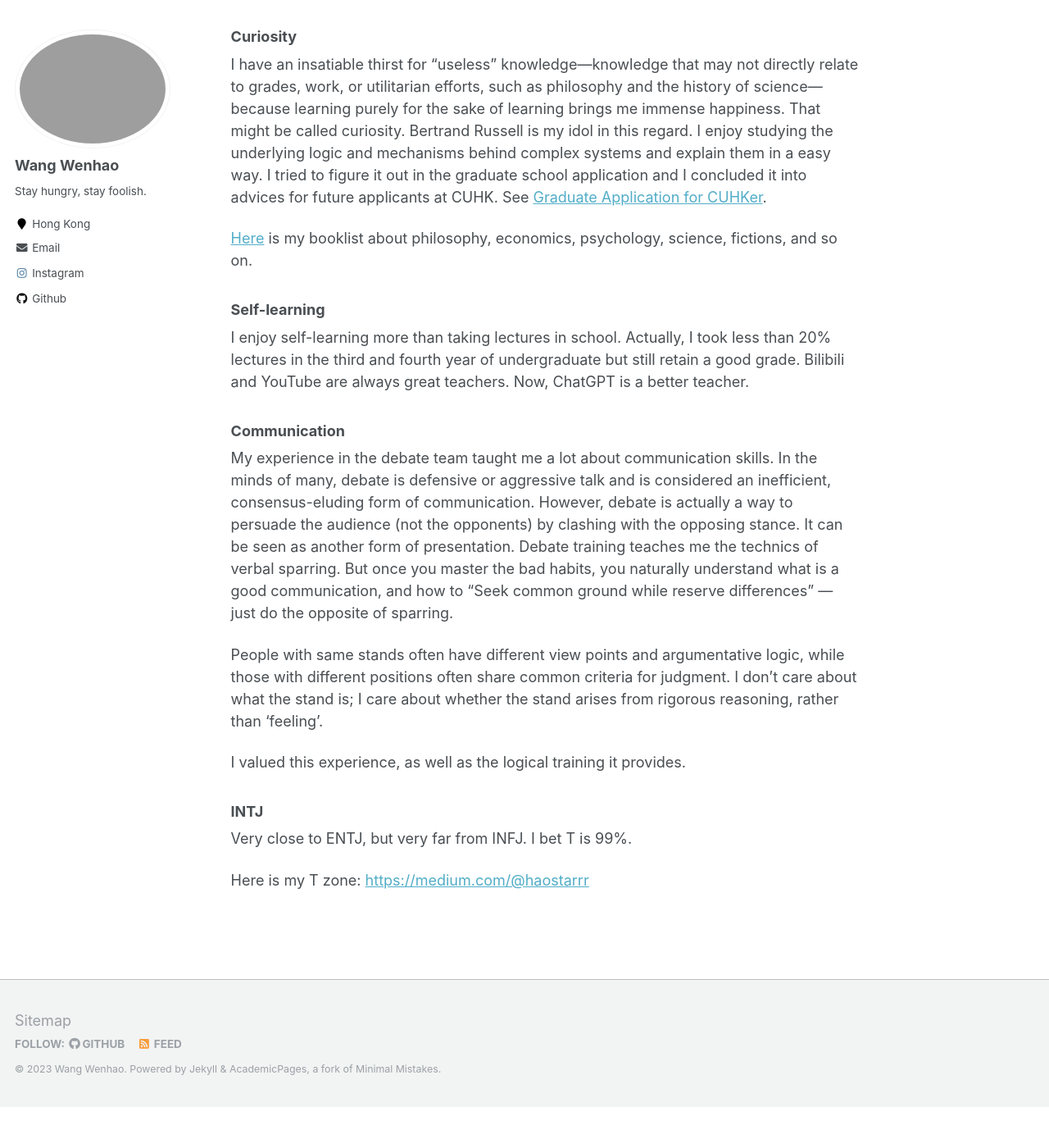
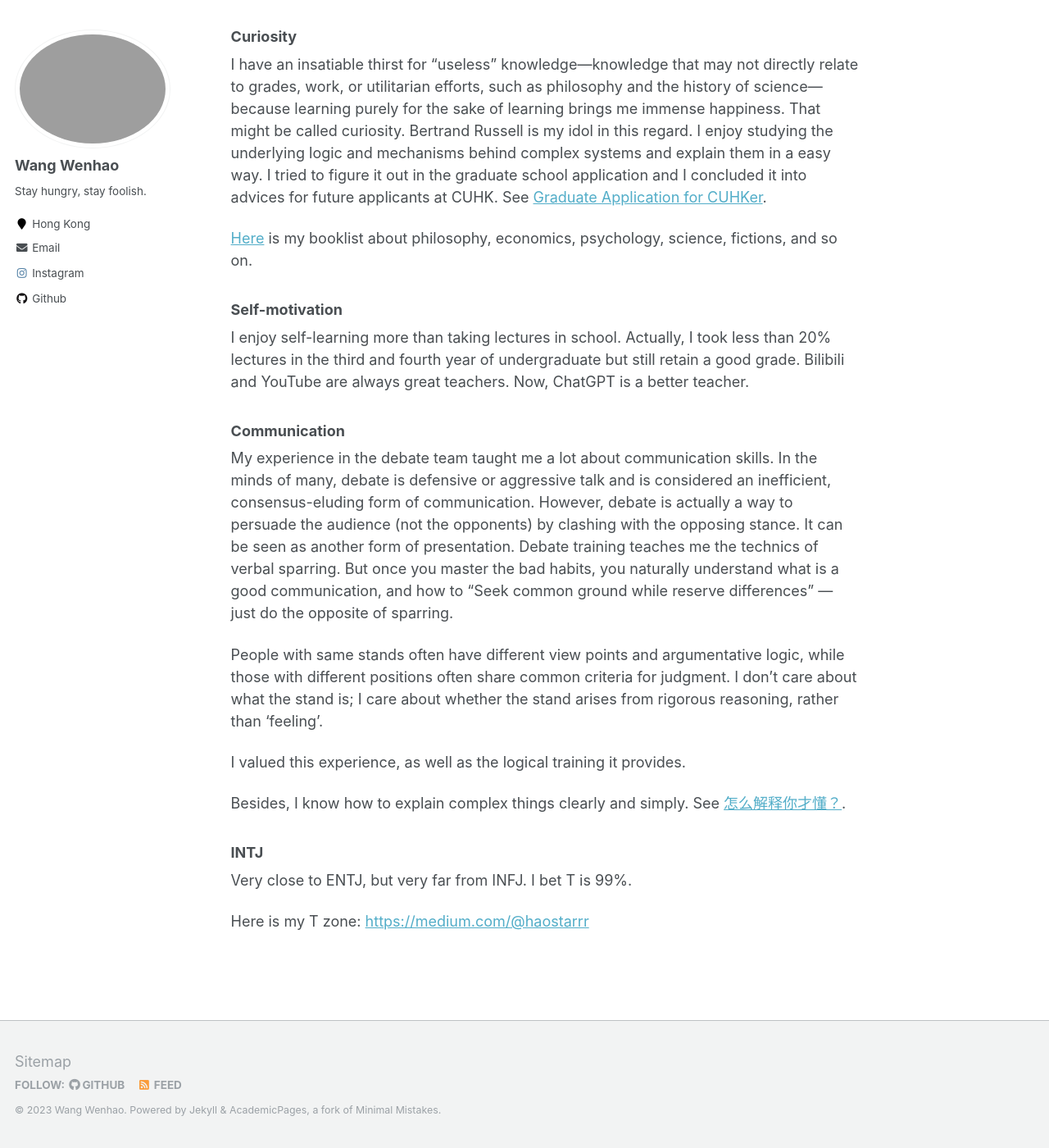
Before and after one commit to Hao-Starrr/Hao-Starrr.github.io, a Jekyll site: the page built from _pages/about.md, in a window 1280 px wide and 1400 px high, scrolled down 864 px. Shown: the whole window at 82% size. Built offline with Jekyll 4.4.1, drawn with Linux system fonts in a browser that asks for light colours; before the commit the page ends 2214 px from its top, so only the background shows below that; some of the changed text lies outside the part shown.

Commit message:
Update about.md

```diff
--- a/_pages/about.md
+++ b/_pages/about.md
@@ -27,7 +27,7 @@ I have an insatiable thirst for "useless" knowledge—knowledge that may not dir
 
 [Here](https://hao-starrr.github.io/booklist/) is my booklist about philosophy, economics, psychology, science, fictions, and so on.
 
-### Self-learning
+### Self-motivation
 
 I enjoy self-learning more than taking lectures in school. Actually, I took less than 20% lectures in the third and fourth year of undergraduate but still retain a good grade. Bilibili and YouTube are always great teachers. Now, ChatGPT is a better teacher.
 
@@ -39,6 +39,8 @@ People with same stands often have different view points and argumentative logic
 
 I valued this experience, as well as the logical training it provides.
 
+Besides, I know how to explain complex things clearly and simply. See [怎么解释你才懂？](https://medium.com/@haostarrr/%E6%80%8E%E4%B9%88%E8%A7%A3%E9%87%8A%E4%BD%A0%E6%89%8D%E6%87%82-e937fc93be55).
+
 ### INTJ
 
 Very close to ENTJ, but very far from INFJ. I bet T is 99%.
```
Also changed, not shown: other parts of _pages/about.md (+1 -1 lines).
